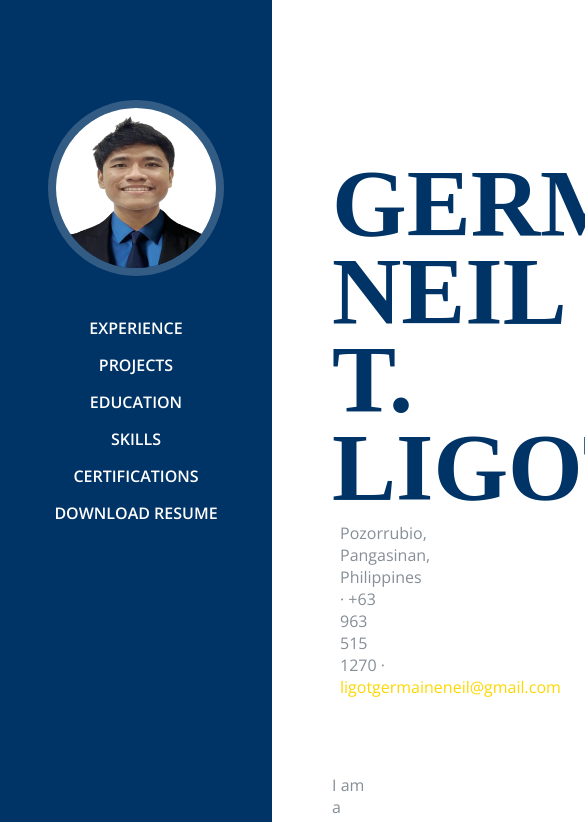
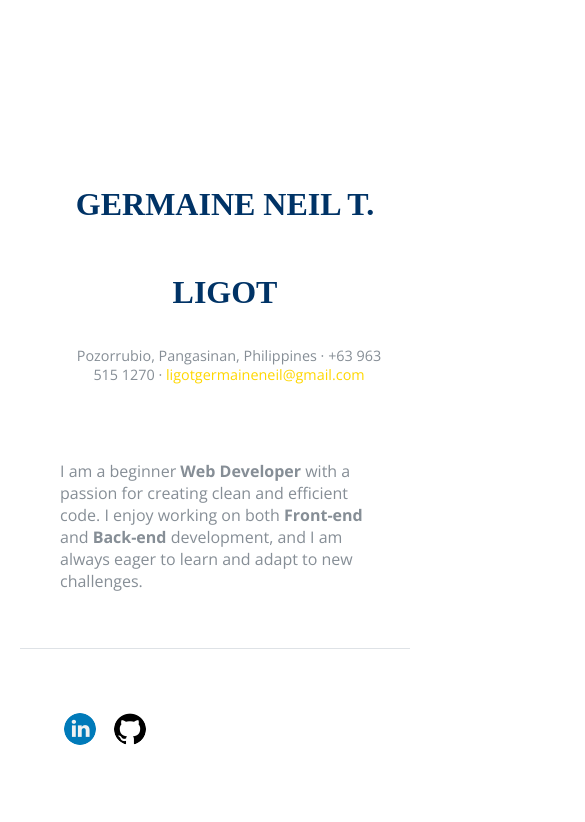
Before and after one commit to GNTL2527/GNTL2527.github.io, a plain HTML site: page index.html in a window 390 px wide. Shown: the top 822 px of the page, 585 px wide, since content can reach past the window. Drawn offline with nearby package versions, Linux system fonts and the light colour scheme; a web font is replaced by a local one.

Commit message:
portfolio

```diff
--- a/style.css
+++ b/style.css
@@ -308,3 +308,33 @@ ul li {
 }
 
 /* Ensure the main container adjusts for smaller screens */
+@media (max-width: 768px) {
+    #sideNav {
+        display: none;
+        /* Hide sidebar on mobile */
+    }
+
+    main {
+        margin-left: 0;
+        /* Remove the margin */
+        width: 100%;
+        /* Make main content take full width */
+        padding: 20px;
+        /* Add some padding */
+    }
+
+    header {
+        text-align: center;
+        /* Center the header text */
+    }
+
+    header h1 {
+        font-size: 2rem;
+        /* Adjust header font size */
+    }
+
+    header .contact-info p {
+        font-size: 0.9rem;
+        /* Adjust contact info font size */
+    }
+}
```
